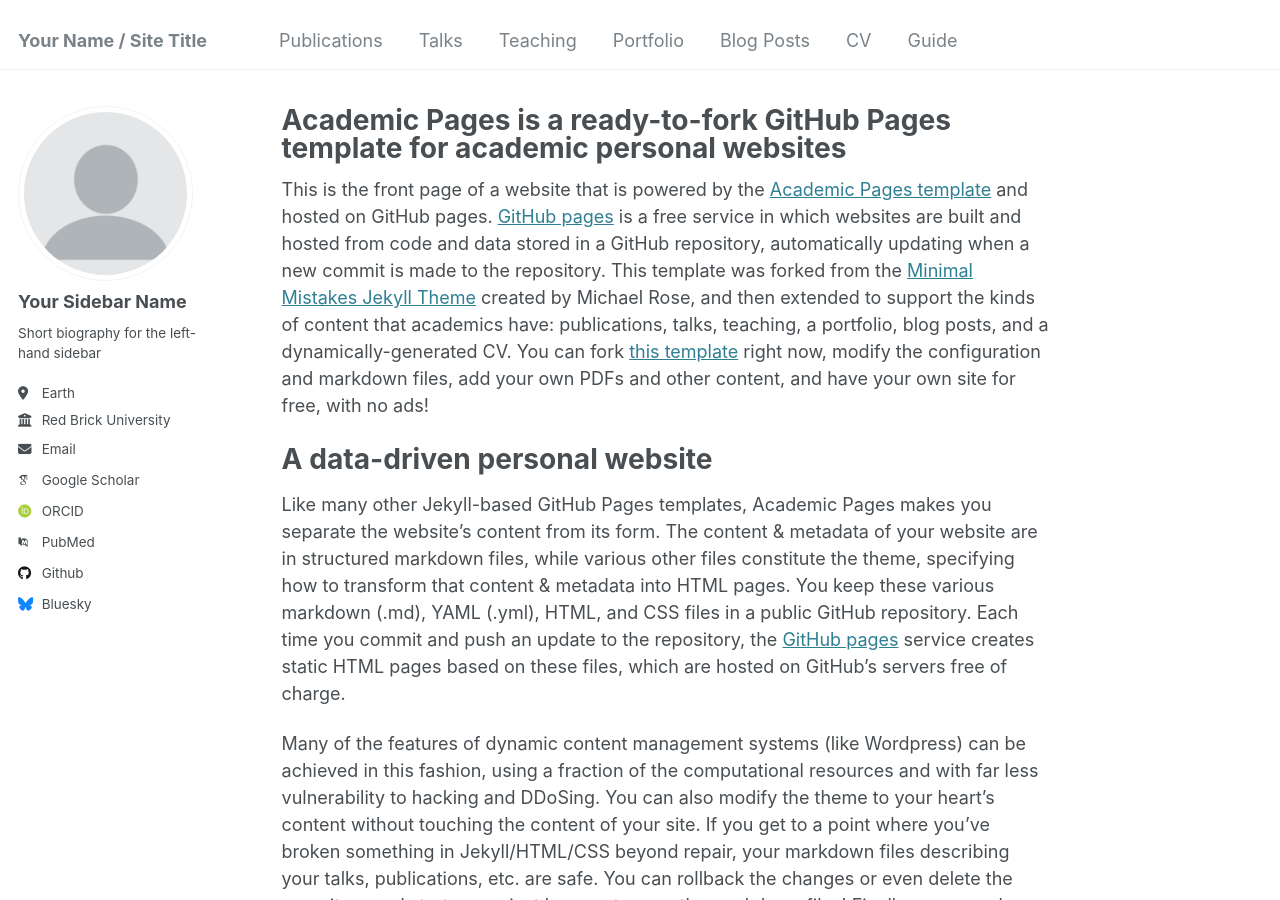
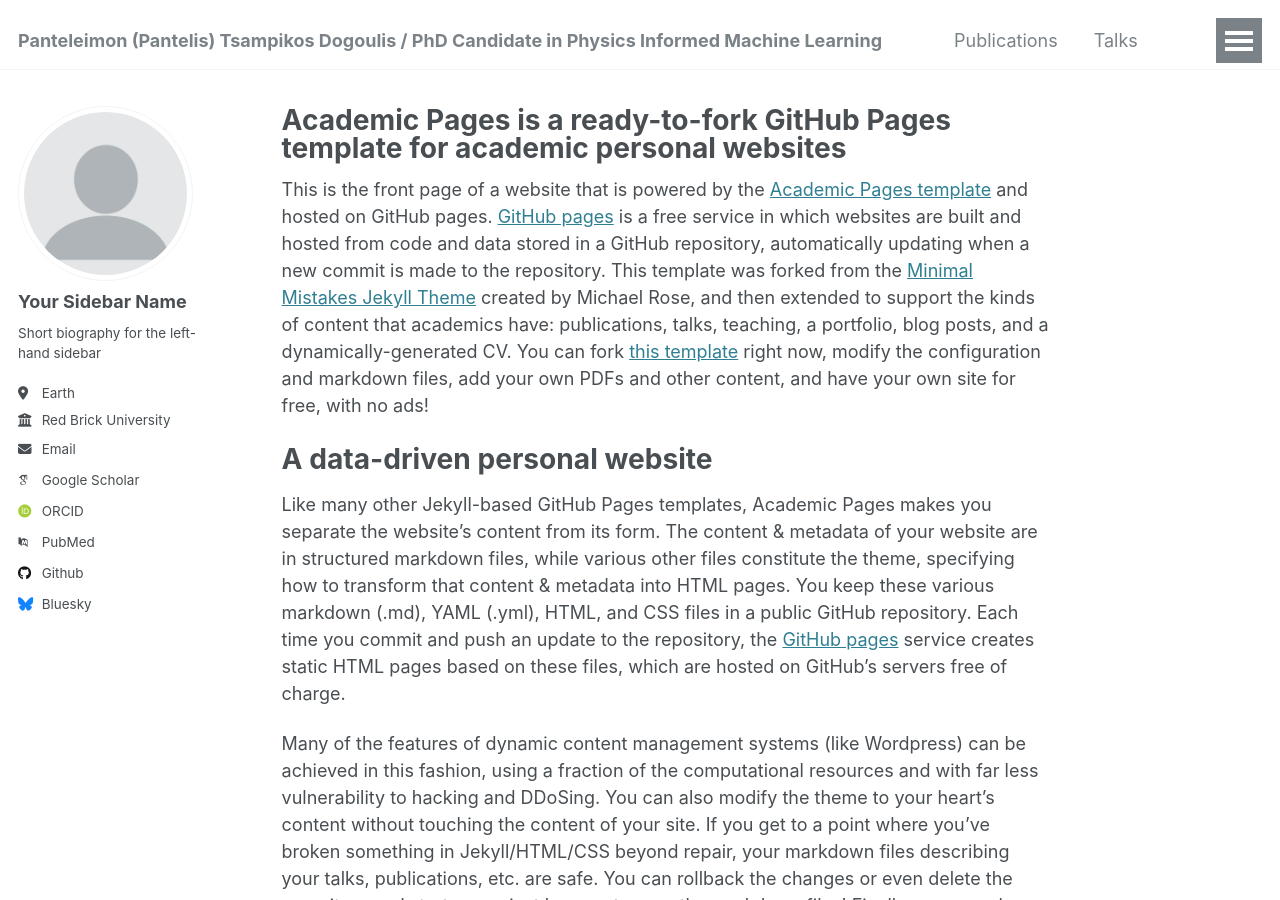
Before and after one commit to dogoulis/dogoulis.github.io, a Jekyll site: the page built from _pages/about.md, in a window 1280 px wide and 900 px high. Built offline with Jekyll 4.4.1, drawn with Linux system fonts in a browser that asks for light colours; some web fonts are replaced.

Commit message:
Update _config.yml

```diff
--- a/_config.yml
+++ b/_config.yml
@@ -8,7 +8,7 @@
 
 # Basic Site Settings
 locale                   : "en-US"
-title                    : "Your Name / Site Title"
+title                    : "Panteleimon (Pantelis) Tsampikos Dogoulis / PhD Candidate in Physics Informed Machine Learning"
 title_separator          : "-"
 name                     : &name "Your Name"
 description              : &description "personal description"
```
